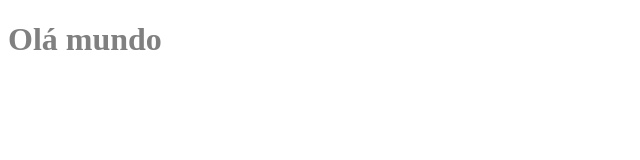
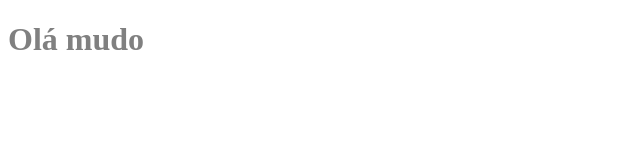
Before and after one commit to ultraluminatio/sites, a plain HTML site: page index.html in a window 1280 px wide. Shown: the full height of the page, 0-640 px from the left. Drawn offline with Linux system fonts and the light colour scheme.

Commit message:
Fix typo in header from 'mundo' to 'mudo'

```diff
--- a/index.html
+++ b/index.html
@@ -7,6 +7,6 @@
     <link rel="stylesheet" href="style.css">
   </head>
   <body>
-    <h1>Olá mundo</h1>
+    <h1>Olá mudo</h1>
   </body>
 </html>
```
